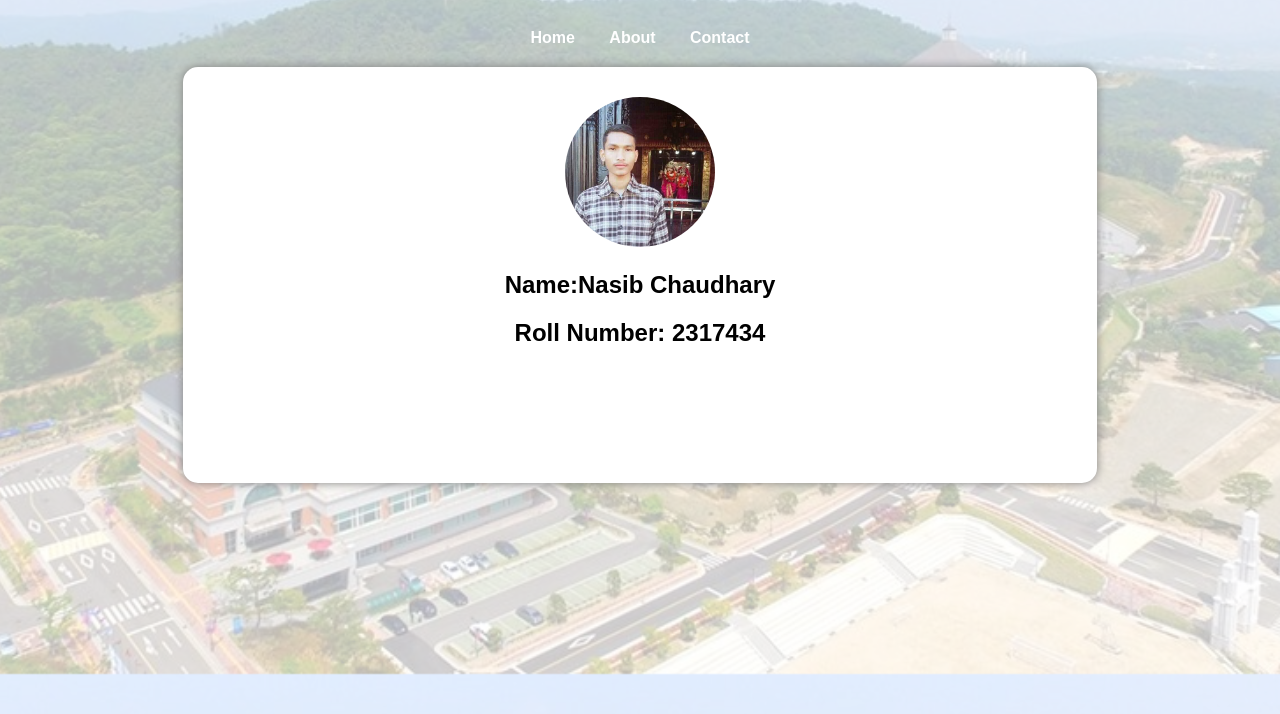
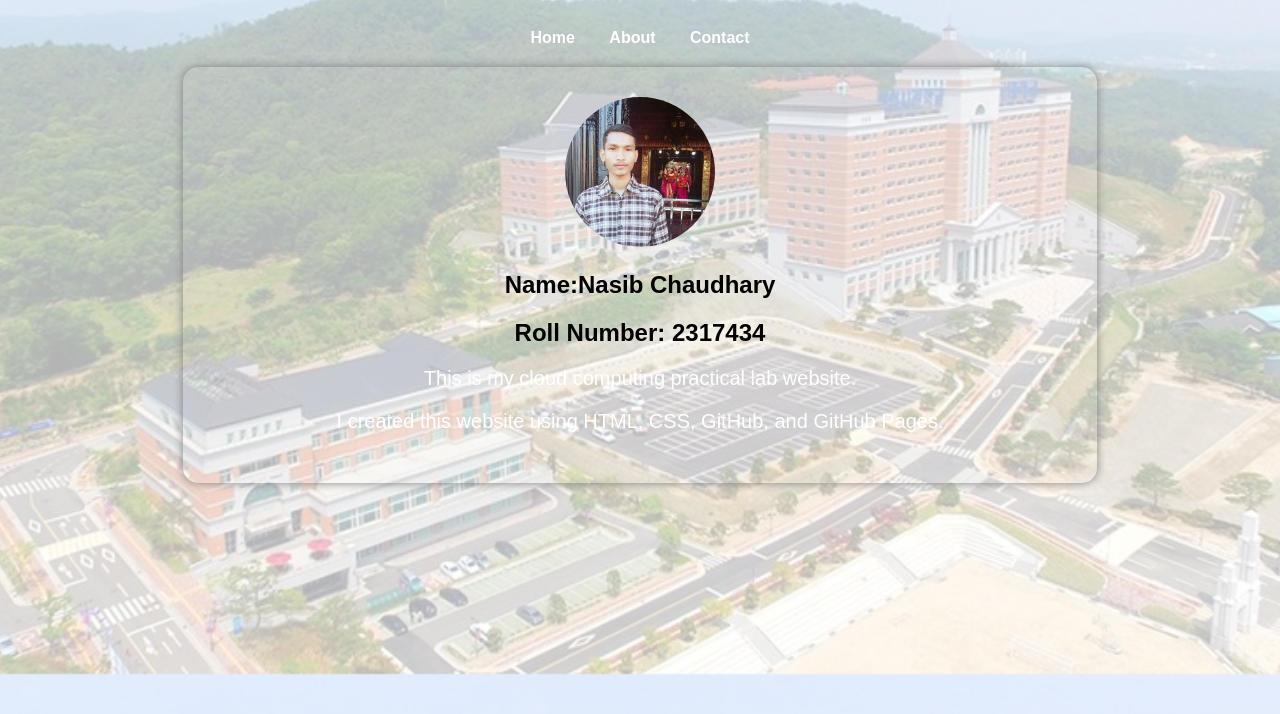
Before and after one commit to nasibcry/my_Website, a plain HTML site: page about.html in a window 1280 px wide. Shown: the part 126-840 px from the top of the page. Drawn offline with Linux system fonts and the light colour scheme.

Commit message:
Update style.css

```diff
--- a/style.css
+++ b/style.css
@@ -33,7 +33,7 @@ nav a{
 }
 
 .card{
-    background:white;
+    background:black and white;
     width:70%;
     margin:auto;
     padding:30px;
```
